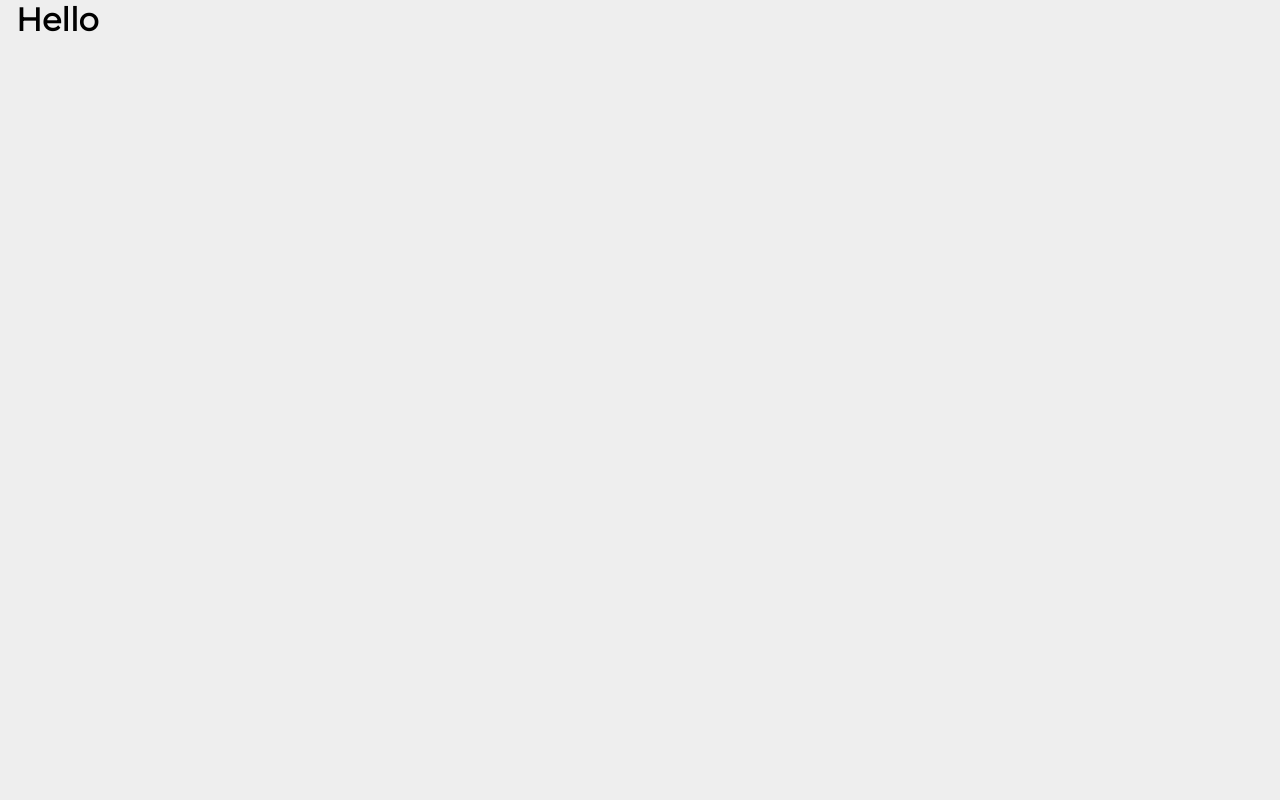
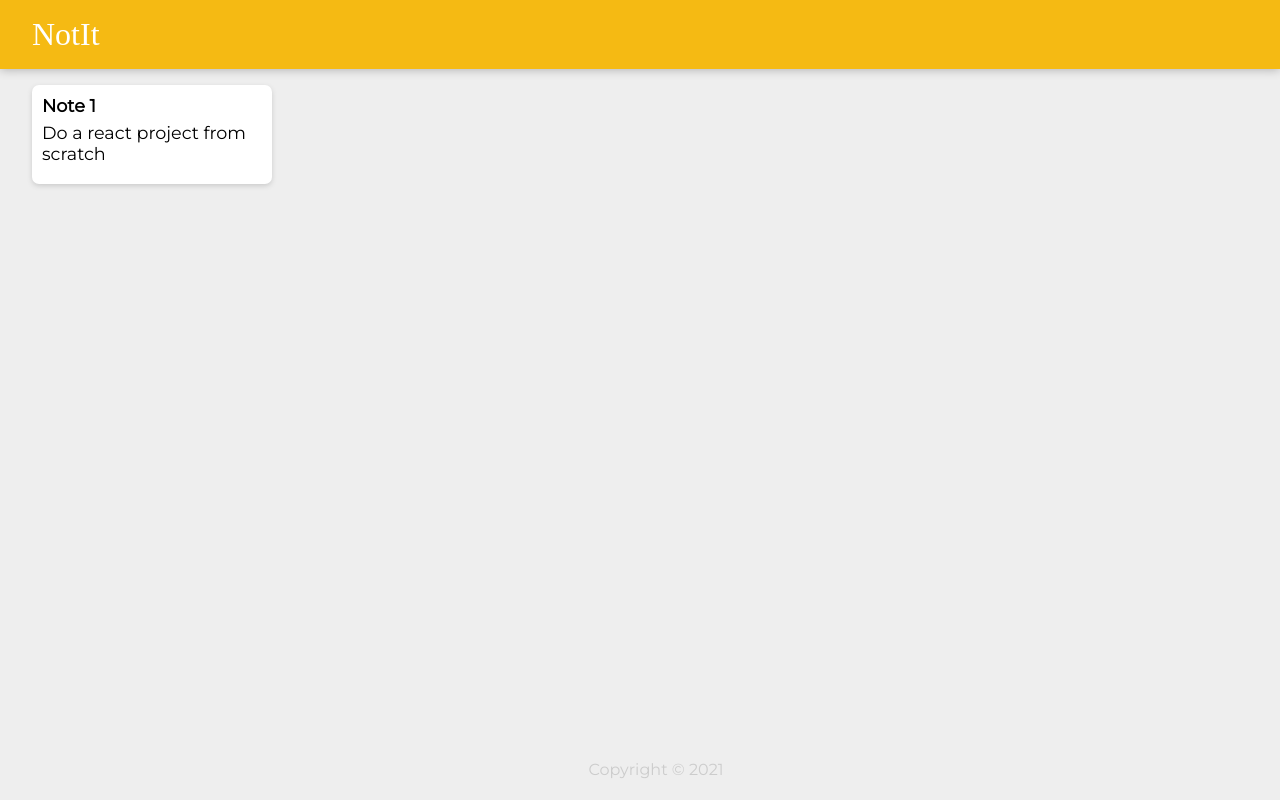
Before and after one commit to neethunsr/Keep, a React (Create React App) app: page / in a window 1280 px wide. Built offline with nearby package versions, Linux system fonts and the light colour scheme; a web font is replaced by a local one.

Commit message:
Update components

```diff
--- a/src/App.jsx
+++ b/src/App.jsx
@@ -1,8 +1,13 @@
 import React from 'react';
+import Header from './Header';
+import Footer from './Footer';
+import Notes from './Notes';
 
 function App(){
     return <div>
-        <h1>Hello</h1>
+        <Header />
+        <Notes />
+        <Footer />
     </div>
 }
 export default App;
--- a/src/Footer.jsx
+++ b/src/Footer.jsx
@@ -0,0 +1,12 @@
+import React from 'react';
+
+function Footer(){
+
+    const currentYear = new Date().getFullYear();
+
+    return <footer>
+        <p> Copyright © {currentYear} </p>
+    </footer>
+}
+
+export default Footer;
--- a/src/Header.jsx
+++ b/src/Header.jsx
@@ -1,8 +1,9 @@
 import React from 'react';
-import ReactDOM from 'react-dom'
 
 function Header(){
-    return <h1 className="header h1">Keeper</h1>
+    return <header>
+        <h1>NotIt</h1>
+    </header>
 }
 
 export default Header;
--- a/src/Notes.jsx
+++ b/src/Notes.jsx
@@ -1,2 +1,10 @@
 import React from 'react';
-import ReactDOM from 'react-dom';
+
+function Notes() {
+    return <div className="note">
+        <h1>Note 1</h1>
+        <p>Do a react project from scratch</p>
+    </div>
+}
+
+export default Notes;
```
Also changed, not shown: src/index.js (+0 -11 lines).
